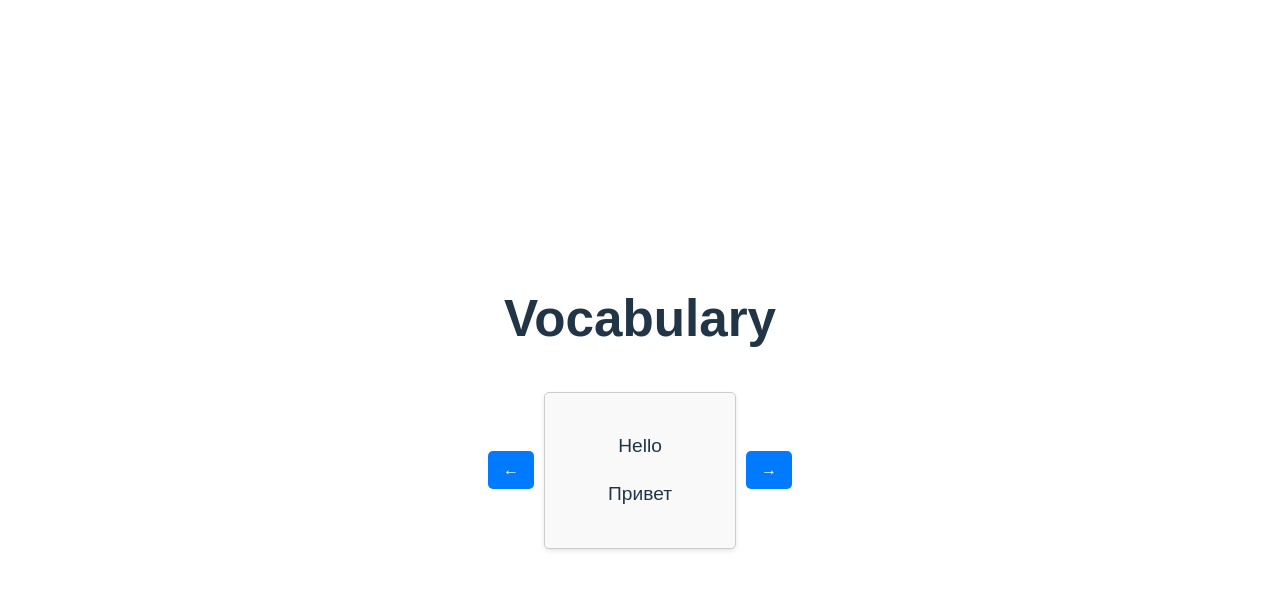
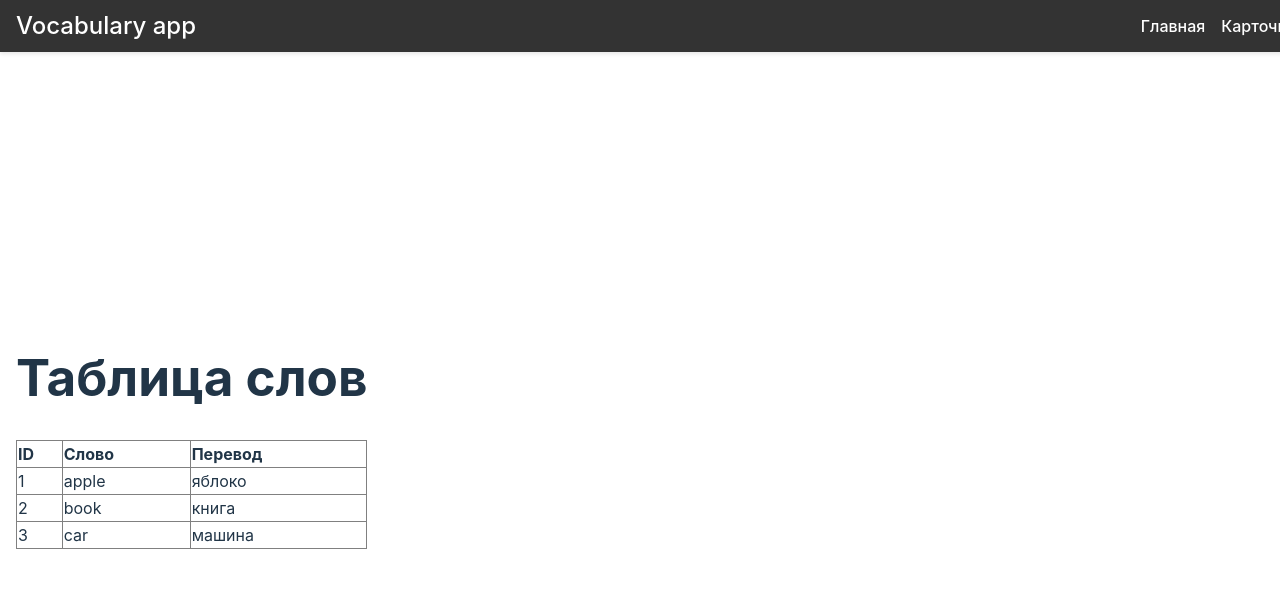
Before and after one commit to Zhanna-Mizamova/vocabulary-app, a React (Vite) app: page / in a window 1280 px wide. Shown: the top 590 px of the page. Built offline with nearby package versions, Linux system fonts and the light colour scheme.

Commit message:
added new components

```diff
--- a/package.json
+++ b/package.json
@@ -4,7 +4,7 @@
   "version": "0.0.0",
   "type": "module",
   "scripts": {
-    "start":"vite",
+    "start": "vite",
     "dev": "vite",
     "build": "vite build",
     "lint": "eslint .",
@@ -12,7 +12,8 @@
   },
   "dependencies": {
     "react": "^18.3.1",
-    "react-dom": "^18.3.1"
+    "react-dom": "^18.3.1",
+    "react-router-dom": "^7.1.3"
   },
   "devDependencies": {
     "@eslint/js": "^9.17.0",
--- a/src/App.jsx
+++ b/src/App.jsx
@@ -1,21 +1,21 @@
-import { useState } from 'react';
-import './App.css';
-import WordCarousel from './components/WordCarousel';
+import React from 'react';
+import { BrowserRouter as Router, Routes, Route } from 'react-router-dom';
+import Menu from './components/Menu';
+import Home from './pages/Home';
+import Cards from './pages/Cards';
 
-function App() {
-  const words = [
-    { word: 'Hello', translation: 'Привет' },
-    { word: 'World', translation: 'Мир' },
-    { word: 'React', translation: 'Реакт' },
-    { word: 'Carousel', translation: 'Карусель' }
-  ];
-
-  return (
-    <div className="App" style={{ fontFamily: 'Arial, sans-serif', textAlign: 'center', marginTop: '50px' }}>
-      <h1>Vocabulary</h1>
-      <WordCarousel words={words} />
-    </div>
-  );
-}
+const App = () => {
+    return (
+        <Router>
+            <Menu />
+            <div style={{ marginTop: '4rem' }}>
+                <Routes>
+                    <Route path="/" element={<Home />} />
+                    <Route path="/cards" element={<Cards />} />
+                </Routes>
+            </div>
+        </Router>
+    );
+};
 
 export default App;
--- /dev/null
+++ b/src/components/Menu.css
@@ -0,0 +1,38 @@
+.menu {
+    position: fixed;
+    top: 0;
+    left: 0;
+    width: 100%;
+    background-color: #333;
+    color: white;
+    display: flex;
+    justify-content: space-between;
+    align-items: center;
+    padding: 0.5rem 1rem;
+    box-shadow: 0 2px 4px rgba(0, 0, 0, 0.1);
+    z-index: 1000;
+}
+
+.menu-logo a {
+    color: white;
+    font-size: 1.5rem;
+    text-decoration: none;
+}
+
+.menu-links {
+    list-style: none;
+    display: flex;
+    gap: 1rem;
+    margin: 0;
+    padding: 0;
+}
+
+.menu-links a {
+    color: white;
+    text-decoration: none;
+    font-size: 1rem;
+}
+
+.menu-links a:hover {
+    text-decoration: underline;
+}
--- /dev/null
+++ b/src/components/Menu.jsx
@@ -0,0 +1,19 @@
+import React from 'react';
+import { Link } from 'react-router-dom';
+import './Menu.css';
+
+const Menu = () => {
+    return (
+        <nav className="menu">
+            <div className="menu-logo">
+                <Link to="/">Vocabulary app</Link>
+            </div>
+            <ul className="menu-links">
+                <li><Link to="/">Главная</Link></li>
+                <li><Link to="/cards">Карточки</Link></li>
+            </ul>
+        </nav>
+    );
+};
+
+export default Menu;
--- /dev/null
+++ b/src/pages/Cards.jsx
@@ -0,0 +1,40 @@
+import React, { useState } from 'react';
+
+const wordList = [
+    { id: 1, word: 'apple', translation: 'яблоко' },
+    { id: 2, word: 'book', translation: 'книга' },
+    { id: 3, word: 'car', translation: 'машина' },
+];
+
+const Cards = () => {
+    const [currentIndex, setCurrentIndex] = useState(0);
+    const [showTranslation, setShowTranslation] = useState(false);
+
+    const nextCard = () => {
+        setShowTranslation(false);
+        setCurrentIndex((prevIndex) => (prevIndex + 1) % wordList.length);
+    };
+
+    return (
+        <div style={{ padding: '1rem' }}>
+            <h1>Тренажер карточек</h1>
+            <div style={{
+                border: '1px solid #ccc',
+                padding: '1rem',
+                borderRadius: '8px',
+                textAlign: 'center',
+                width: '300px',
+                margin: '0 auto',
+            }}>
+                <p style={{ fontSize: '1.5rem' }}>{wordList[currentIndex].word}</p>
+                {showTranslation && <p style={{ color: 'gray' }}>{wordList[currentIndex].translation}</p>}
+                <button onClick={() => setShowTranslation(!showTranslation)} style={{ marginRight: '0.5rem' }}>
+                    {showTranslation ? 'Скрыть перевод' : 'Показать перевод'}
+                </button>
+                <button onClick={nextCard}>Следующая карточка</button>
+            </div>
+        </div>
+    );
+};
+
+export default Cards;
--- /dev/null
+++ b/src/pages/Home.jsx
@@ -0,0 +1,35 @@
+import React from 'react';
+
+const wordList = [
+    { id: 1, word: 'apple', translation: 'яблоко' },
+    { id: 2, word: 'book', translation: 'книга' },
+    { id: 3, word: 'car', translation: 'машина' },
+];
+
+const Home = () => {
+    return (
+        <div style={{ padding: '1rem' }}>
+            <h1>Таблица слов</h1>
+            <table border="1" style={{ width: '100%', borderCollapse: 'collapse', textAlign: 'left' }}>
+                <thead>
+                    <tr>
+                        <th>ID</th>
+                        <th>Слово</th>
+                        <th>Перевод</th>
+                    </tr>
+                </thead>
+                <tbody>
+                    {wordList.map((word) => (
+                        <tr key={word.id}>
+                            <td>{word.id}</td>
+                            <td>{word.word}</td>
+                            <td>{word.translation}</td>
+                        </tr>
+                    ))}
+                </tbody>
+            </table>
+        </div>
+    );
+};
+
+export default Home;
```
Also changed, not shown: 1 other file (tests, documents, lock files or other folders).
